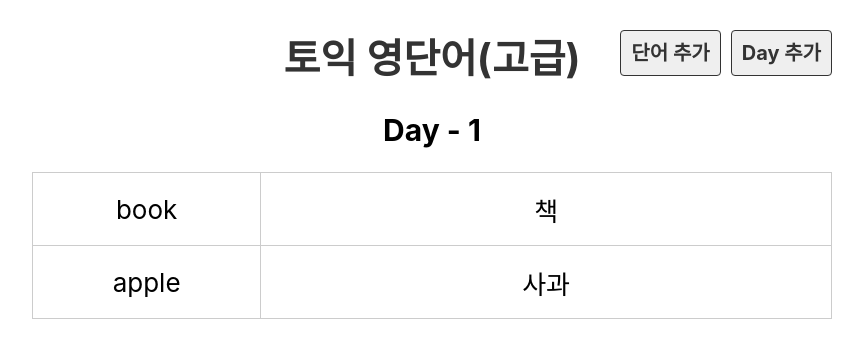
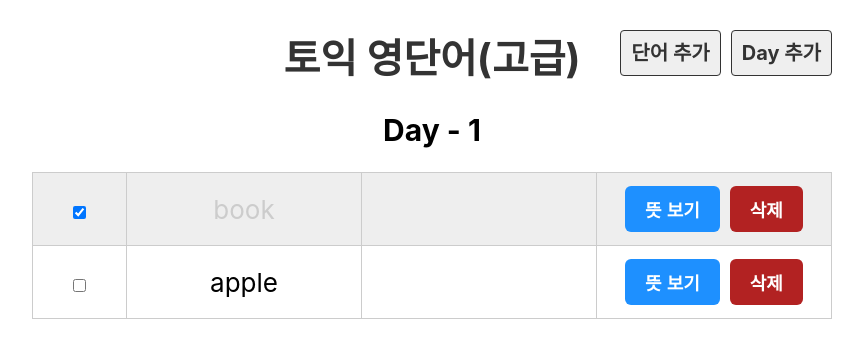
Before and after one commit to chungi21/React-Basic, a React (Create React App) app: page /day/1 in a window 1280 px wide. Shown: the top 358 px of the page, without its empty margins (208-1071 px from the left). Built offline with nearby package versions, Linux system fonts and the light colour scheme.

Commit message:
json-server

```diff
--- a/src/component/Day.js
+++ b/src/component/Day.js
@@ -1,5 +1,6 @@
 import dummy from "../db/data.json";
 import { useParams } from "react-router-dom";
+import Word from "./Word";
 
 export default function Day() {
 
@@ -17,10 +18,7 @@
             <table>
                 <tbody>
                     {wordList.map((word) => (
-                        <tr key={word.id}>
-                            <td>{word.eng}</td>
-                            <td>{word.kor}</td>
-                        </tr>
+                        <Word word={word} key={word.id} />
                     ))}
                 </tbody>
             </table>
--- /dev/null
+++ b/src/component/Word.js
@@ -0,0 +1,27 @@
+import { useState } from "react";
+
+export default function Word({ word }) {
+
+    const [isShow, setIsShow] = useState(false);
+    const [isDone, setIsDone] = useState(word.isDone);
+
+    function toggleShow() {
+        setIsShow(!isShow)
+    }
+
+    function toggleDone(){
+        setIsDone(!isDone)
+    }
+
+    return (
+        <tr className={isDone ? "off" : ""}>
+            <td><input type="checkbox" checked = {isDone} onChange={toggleDone}/></td>
+            <td>{word.eng}</td>
+            <td>{isShow && word.kor}</td>
+            <td>
+                <button onClick={toggleShow}>뜻 {isShow ? "숨기기" : "보기"} </button>
+                <button className="btn_del">삭제</button>
+            </td>
+        </tr>
+    )
+}
--- a/src/db/data.json
+++ b/src/db/data.json
@@ -10,7 +10,7 @@
             "day" : 1,
             "eng" : "book",
             "kor" : "책",
-            "isDone" : false
+            "isDone" : true
         },
         {
             "id" : 2,
```
